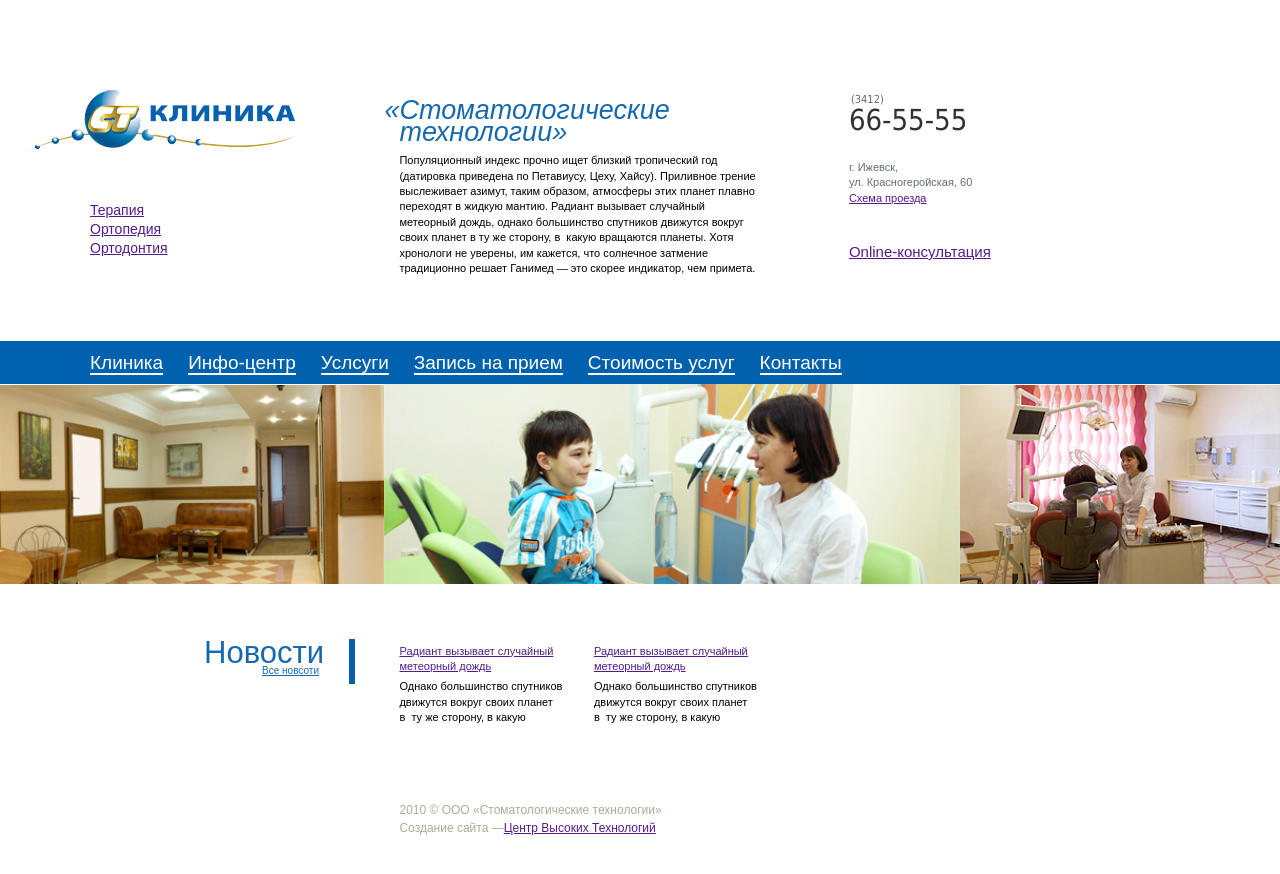
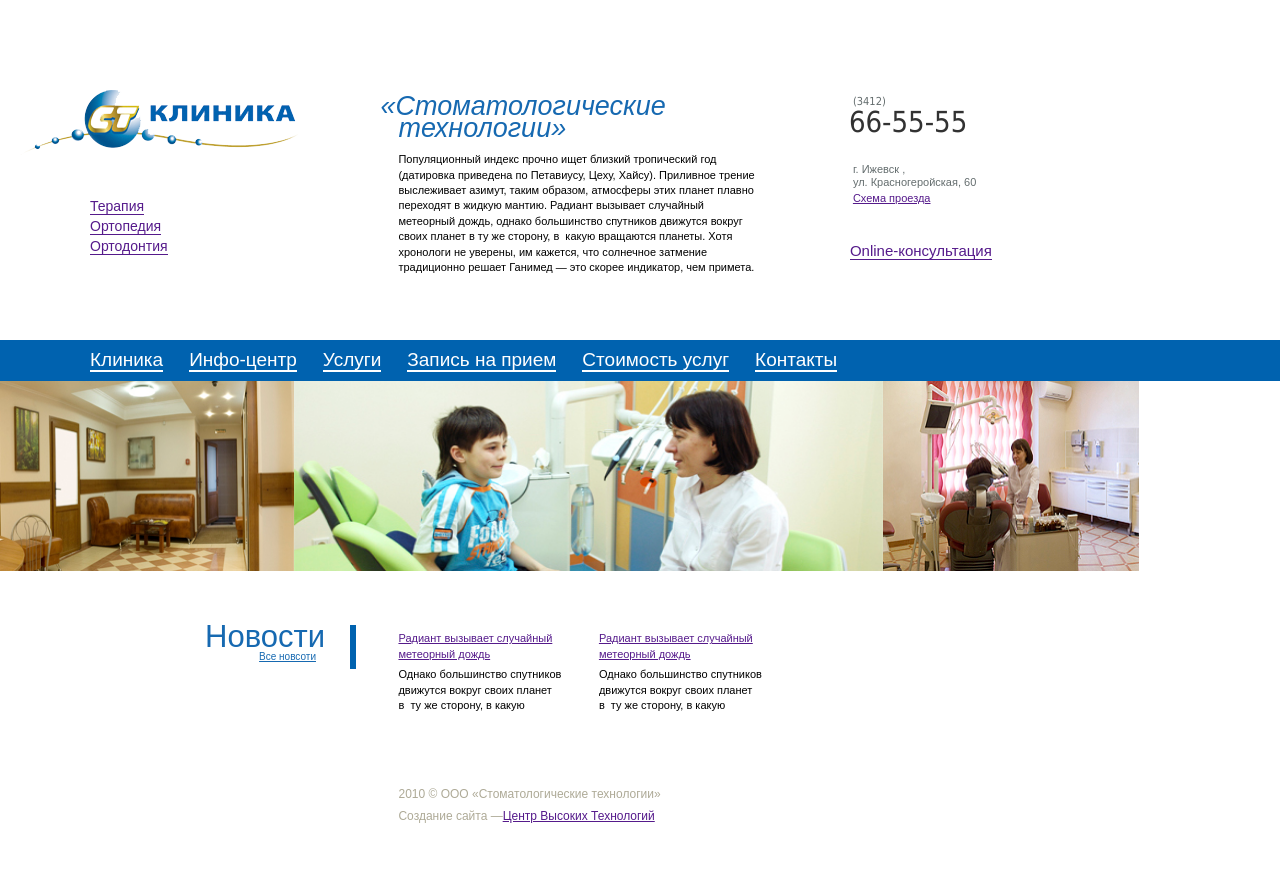
Before and after one commit to Ledyanoy/st-clinic, a website: page index.html in a window 1280 px wide. Drawn offline with Linux system fonts and the light colour scheme.

Commit message:
my pixel is perfecto!

```diff
--- a/index.html
+++ b/index.html
@@ -28,7 +28,7 @@
           <section class="page__item page__item--contacts contacts">
             <a href="tel:(3412)665555" class="phone"><p class="phone__number"><span class="phone__code">(3412)</span> 66-55-55</p>
             </a>
-            <adress class="adress"><span class="adress__city">г. Ижевск,</span> ул. Красногеройская, 60
+            <adress class="adress"><span class="adress__city">г. Ижевск ,</span> ул. Красногеройская, 60
               <a href="" class="adress__link">Схема проезда</a>
             </adress>
             <div><a href="" class="contacts__link">Online-консультация</a>
@@ -40,7 +40,7 @@
             <ul class="page__wrapper menu-list">
               <li class="menu-list__item"><a href="" class="menu-list__link">Клиника</a></li>
               <li class="menu-list__item"><a href="" class="menu-list__link">Инфо-центр</a></li>
-              <li class="menu-list__item"><a href="" class="menu-list__link">Услсуги</a></li>
+              <li class="menu-list__item"><a href="" class="menu-list__link">Услуги</a></li>
               <li class="menu-list__item"><a href="" class="menu-list__link">Запись на прием</a></li>
               <li class="menu-list__item"><a href="" class="menu-list__link">Стоимость услуг</a></li>
               <li class="menu-list__item"><a href="" class="menu-list__link">Контакты</a></li>
@@ -58,7 +58,7 @@
                 <a href="" class="name__link">Все новсоти</a>
               </div>
             </div>
-            <ul class="page__item description cards">
+            <ul class="page__item cards">
               <li class="cards__part">
                 <p class="cards__text"><a href="" class="cards__link">Радиант вызывает
                   случайный метеорный дождь</a>Однако большинство спутников движутся вокруг своих планет в&nbsp;
--- a/styles/adress.scss
+++ b/styles/adress.scss
@@ -1,13 +1,16 @@
 .adress {
+    display: block;
     font-size: 11px;
     color: $color-phone-code;
+    line-height: 1.2em;
+    padding-left: 4px;
         &__city {
         display: block;
-        margin-top: 32px;
+        margin-top: 31px;
     }
     &__link {
         display: block;
-        margin-top: 4px;
+        margin-top: 3px;
         &:hover {
             opacity: 0.7;
         }
--- a/styles/cards.scss
+++ b/styles/cards.scss
@@ -1,9 +1,10 @@
 .cards {
-    margin-top: 5px;
+    width: 370px;
+    margin-top: 10px;
     &__part {
         display: inline-block;
-        max-width: 165px;
-        margin-right: 25px;
+        max-width: 163px;
+        margin-right: 33px;
         &:last-child {
             margin-right: 0px;
         }
--- a/styles/contacts.scss
+++ b/styles/contacts.scss
@@ -2,7 +2,11 @@
     &__link {
         display: block;
         font-size: 15px;
-        margin-top: 40px;
+        margin-top: 37px;
+        margin-left: 1px;
+        text-decoration: none;
+        border-bottom: 1px solid;
+        line-height: 1.1em;
         &:hover {
             opacity: 0.7;
         }
--- a/styles/copy-rights.scss
+++ b/styles/copy-rights.scss
@@ -4,7 +4,7 @@
     &__text {
         font-size: 12px;
         color: $color-copyright;
-        line-height: 1.5em;
+        line-height: 1.8em;
         }
     &__link:hover {
         opacity: 0.7;
--- a/styles/description.scss
+++ b/styles/description.scss
@@ -1,18 +1,18 @@
 .description {
     width: 360px;
     &__caption {
-        margin-top: 10px;
+        margin-top: 6px;
         font-size: 27px;
         font-style: oblique;
         color: $color-blue;
         line-height: 0.8em;
         &:before {
             content:"\00AB";
-            margin-left: -15px;
+            margin-left: -18px;
         }
     }
     &__story {
-        margin-top: 10px;
+        margin-top: 13px;
         font-size: 11px;
         line-height: 1.4em;
 
--- a/styles/menu-list.scss
+++ b/styles/menu-list.scss
@@ -2,8 +2,8 @@
     font-size: 0px;
     &__item {
         display: inline-block;
-        padding: 12px 0px;
-        margin-right: 25px;
+        padding: 10px 0px 12px 0px;
+        margin-right: 26px;
         &:hover {
             transform:scale(1.1)
         }
--- a/styles/name.scss
+++ b/styles/name.scss
@@ -1,17 +1,19 @@
 .name {
     width: 115px;
     border-right: 6px solid $color-menu;
-    height: 45px;
+    height: 44px;
     padding-right: 30px;
     &__text {
         font-size: 31px;
         color: $color-blue;
-        line-height: 0.9em;
+        margin-top: -4px;
+        line-height: 1em;
     }
     &__link{
         font-size: 10px;
         color: $color-blue;
         float: right;
+        margin-right: 4px;
         &:hover{
             opacity: 0.7;
         }
--- a/styles/page.scss
+++ b/styles/page.scss
@@ -15,7 +15,8 @@
       display: inline-block;
       vertical-align: top;
       &--contacts {
-        margin-left: 85px;
+        margin-left: 86px;
+        padding-top: 2px;
       }
   }
 }
--- a/styles/performance.scss
+++ b/styles/performance.scss
@@ -1,9 +1,9 @@
 .performance {
-    width: 305px;
+    width: 304px;
     &__logo {
         margin-left: -70px;
     }
     &__menu {
-        margin-top: 45px;
+        margin-top: 41px;
     }
 }
--- a/styles/phone.scss
+++ b/styles/phone.scss
@@ -6,7 +6,7 @@
     line-height: 20px;
     &__code {
         display: block;
-        padding-left: 2px;
+        padding-left: 4px;
         font-size: 11px;
         color: $color-phone-code;
         vertical-align: top;
--- a/styles/photos.scss
+++ b/styles/photos.scss
@@ -1,15 +1,15 @@
 .photos {
     font-size: 0px;
     &__item {
-
+        height: 190px;
     }
     &__item--first {
-        width: 30%;
+        width: 23%;
     }
     &__item--second {
-        width: 45%;
+        width: 46%;
     }
     &__item--third {
-        width: 25%;
+        width: 20%;
     }
 }
--- a/styles/topics.scss
+++ b/styles/topics.scss
@@ -1,8 +1,9 @@
 .topics {
-    padding-top:55px;
-    padding-bottom: 75px;
+    padding-top:50px;
+    padding-bottom: 71px;
     &__name {
         float:right;
-        margin-right: 40px;
+        margin-right: 38px;
+        margin-top: 4px;
     }
 }
--- a/styles/uplevel-menu.scss
+++ b/styles/uplevel-menu.scss
@@ -1,9 +1,13 @@
 .uplevel-menu {
   &__item {
     font-size: 14px;
-    margin-bottom: 5px;
+    margin-bottom: 6px;
     &:hover {
       opacity: 0.7;
     }
   }
+  &__link {
+    text-decoration: none;
+    border-bottom: 1px solid;
+  }
 }
```
Also changed, not shown: styles.css.
